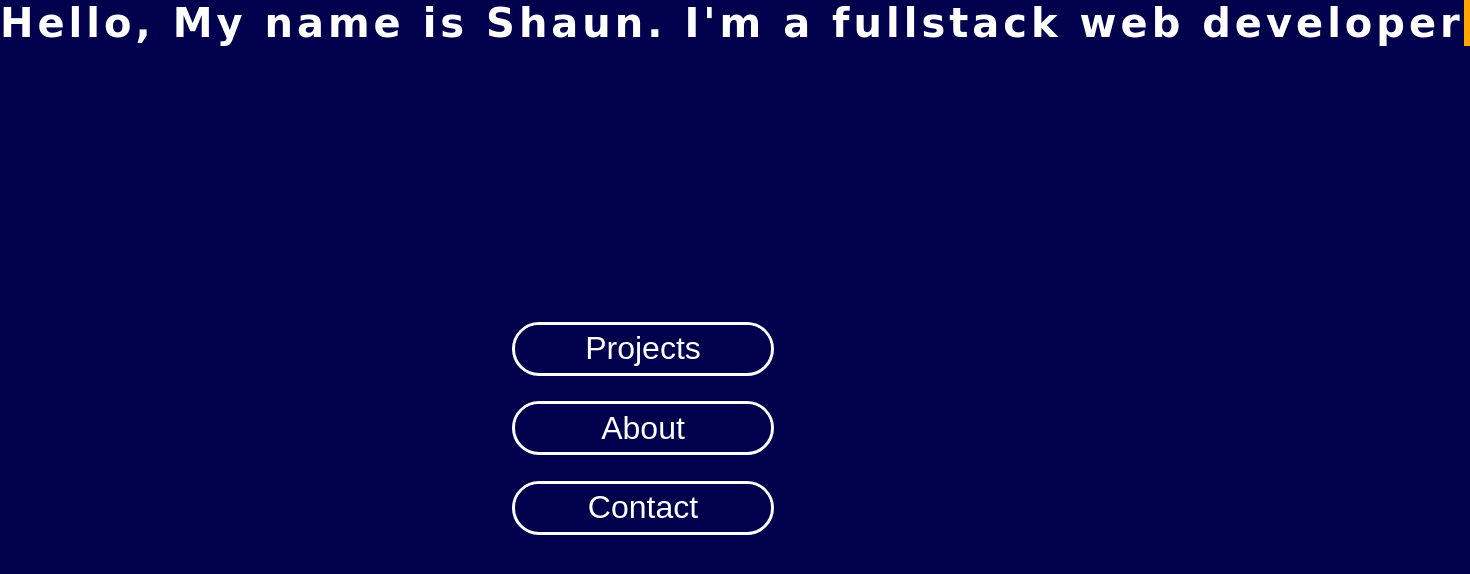
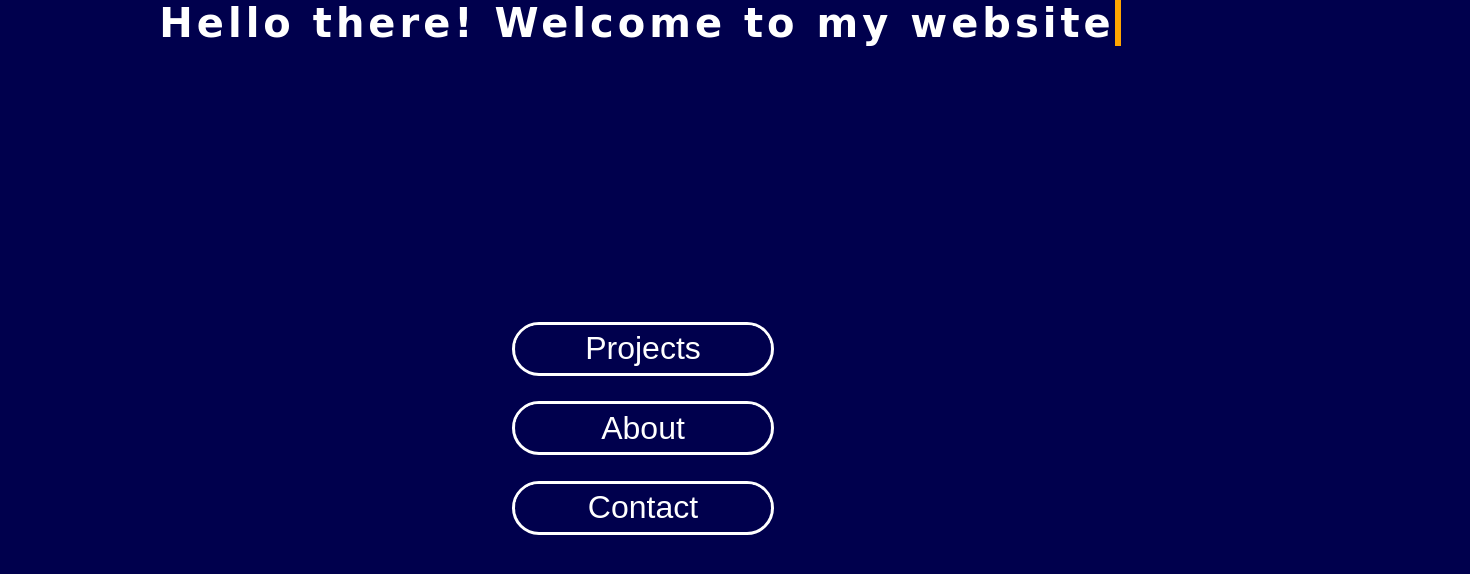
Before and after one commit to aviato26/aviato26.github.io, a plain HTML site: page index.html in a window 1280 px wide. Shown: the whole page, 1470 px wide, since content can reach past the window. Drawn offline with Linux system fonts and the light colour scheme; a web font is replaced by a local one.

Commit message:
changed greeting title

```diff
--- a/index.html
+++ b/index.html
@@ -11,8 +11,7 @@
       <header>
         <div class='textContainer'>
           <h1 class='typewriter'>
-            Hello, My name is Shaun.
-            I'm a fullstack web developer
+            Hello there! Welcome to my website
           </h1>
         </div>
       </header>
```
